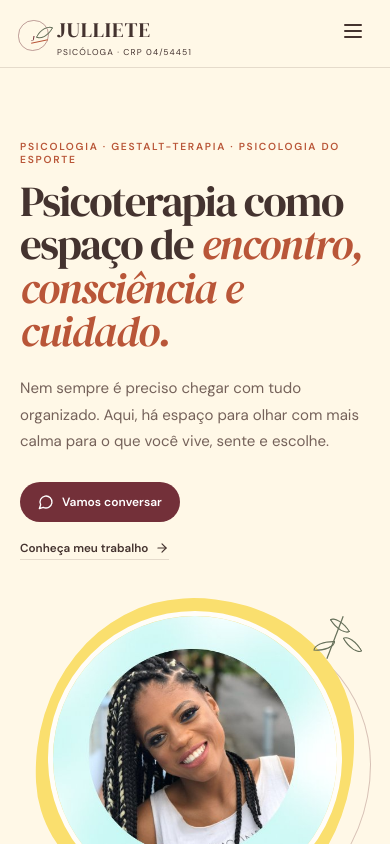
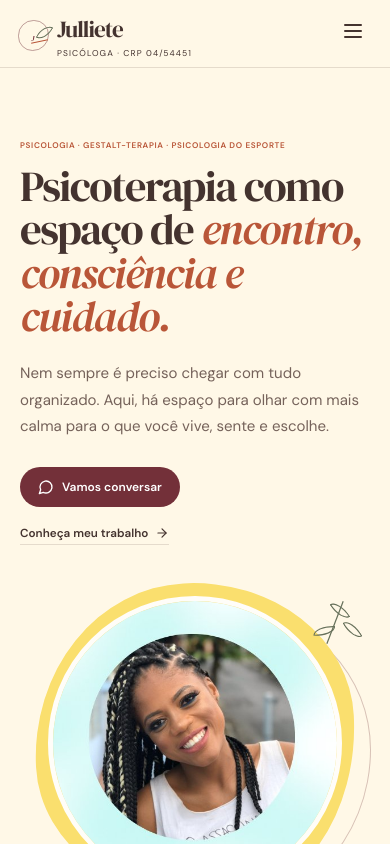
Before and after one commit to gustavo7anjos/julliete-psicologa, a React (Vite) app: page / in a window 390 px wide. Shown: the top 844 px of the page. Built offline with nearby package versions, Linux system fonts and the light colour scheme.

Commit message:
style: restaura wordmark e ajusta especialidades mobile

```diff
--- a/src/styles.css
+++ b/src/styles.css
@@ -107,3 +107,13 @@ footer{padding:38px max(24px,calc((100vw - 1160px)/2)) 25px;display:grid;grid-te
 .reflection-main,.sport-signature:after,.portrait-frame:before{filter:saturate(1.08)}
 @media(min-width:901px){.nav a:not(.nav-contact){position:relative}.nav a:not(.nav-contact):after{content:"";position:absolute;left:0;right:100%;bottom:-7px;height:1px;background:var(--rust);transition:right .25s ease}.nav a:not(.nav-contact):hover:after{right:0}}
 @media(max-width:760px){.site-header{height:68px}.nav{inset:68px 0 auto;font-size:.8rem}.brand-copy strong{font-size:1.3rem}.eyebrow{font-size:.64rem}}
+
+
+/* Original wordmark proportions + compact mobile specialties */
+.brand-copy strong{font-family:"DM Serif Display",serif;font-size:1.75rem;font-weight:400;letter-spacing:-1px;text-transform:none}
+.footer-brand .brand-copy strong{font-family:"DM Serif Display",serif;letter-spacing:-1px;text-transform:none}
+@media(max-width:760px){
+  .brand-copy strong{font-size:1.45rem}
+  .hero .eyebrow{font-size:.55rem;letter-spacing:.105em;white-space:nowrap}
+}
+@media(max-width:390px){.hero .eyebrow{font-size:.51rem;letter-spacing:.08em}}
```
